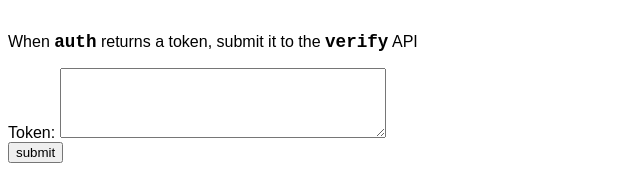
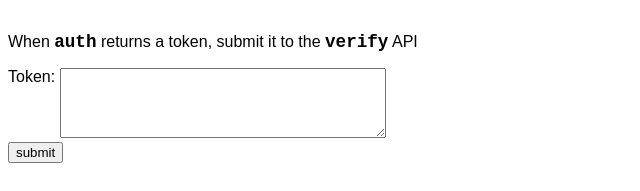
Before and after one commit to rendall/jwt-implementation, a website with bundled scripts: page public/index.html in a window 1280 px wide. Shown: the part 331-522 px from the top of the page, without its empty margins (0-640 px from the left). Built offline with nearby package versions, Linux system fonts and the light colour scheme.

Commit message:
Adjust style

```diff
--- a/public/index.html
+++ b/public/index.html
@@ -22,6 +22,10 @@
     textarea[name=token] {
       width: 20rem;
       height: 4rem;
+    }
+
+    label {
+      vertical-align: top;
     }
 
     #errorDisplay {
```
